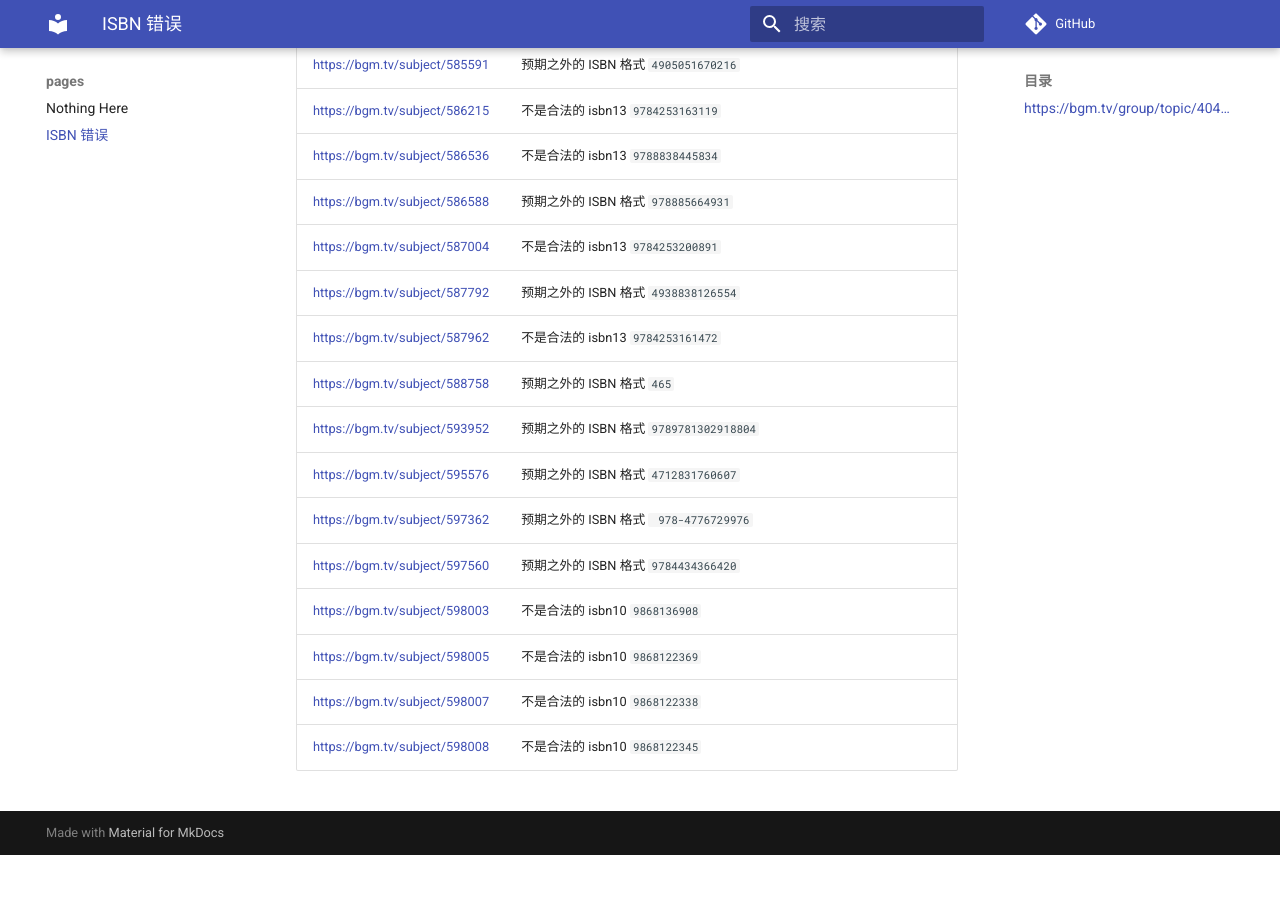
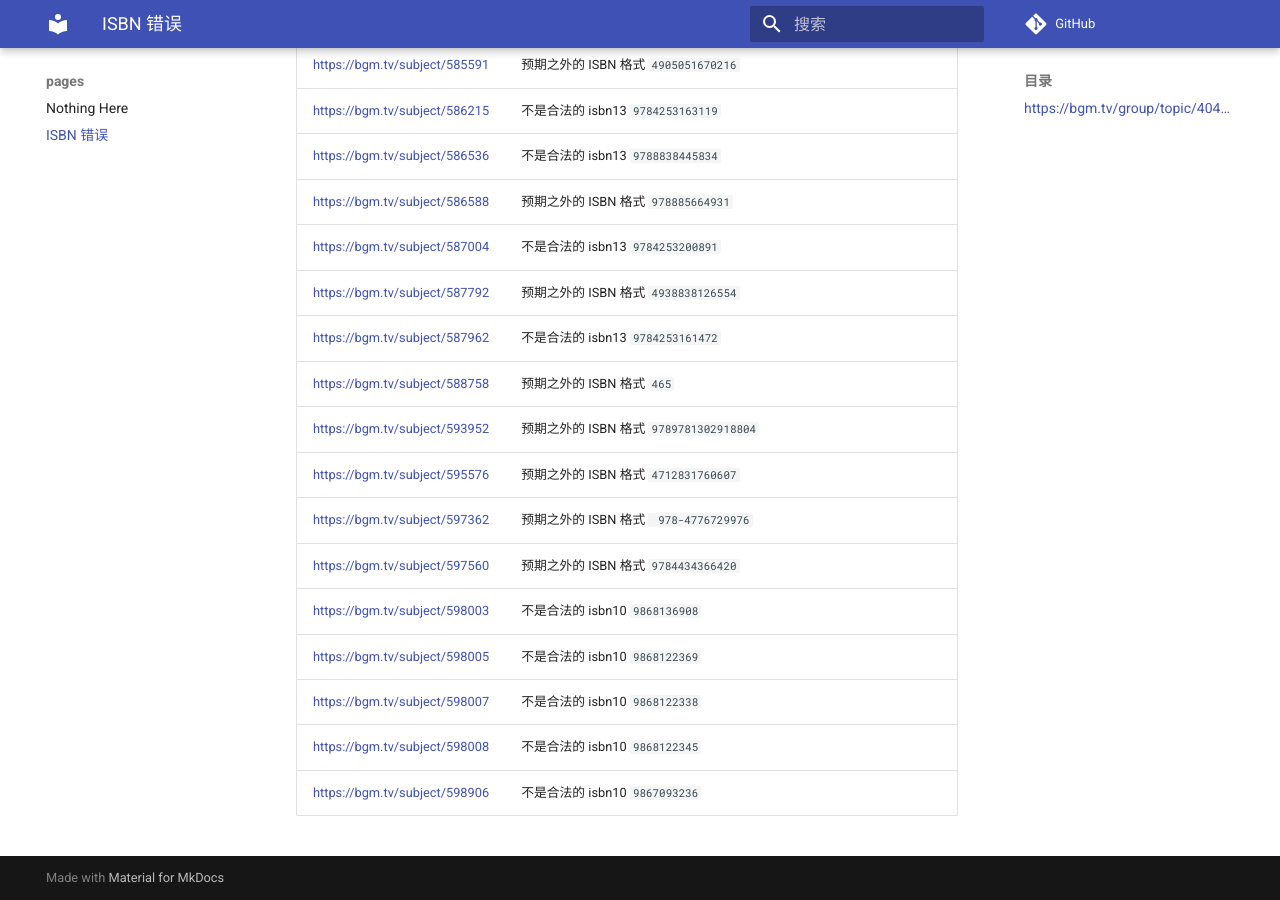
Before and after one commit to trim21/bangumi-pages, an MkDocs documentation site: the page built from docs/isbn.md, in a window 1280 px wide and 900 px high, scrolled down 9369 px. Built offline with MkDocs 1.6.1 and Material for MkDocs 9.7.7, drawn with Linux system fonts in a browser that asks for light colours; comment, search, counter and statistics services are not loaded; before the commit the page ends 10224 px from its top, so only the background shows below that; part of the change alters nothing that is shown.

Commit message:
update isbn.md

```diff
--- a/docs/isbn.md
+++ b/docs/isbn.md
@@ -1,7 +1,7 @@
 # ISBN 错误
 ## <https://bgm.tv/group/topic/404801>
 
-total 216
+total 217
 
 | url | error |
 | --- |  ---  |
@@ -221,3 +221,4 @@ total 216
 | <https://bgm.tv/subject/598005> | 不是合法的 isbn10 <code>9868122369</code> |
 | <https://bgm.tv/subject/598007> | 不是合法的 isbn10 <code>9868122338</code> |
 | <https://bgm.tv/subject/598008> | 不是合法的 isbn10 <code>9868122345</code> |
+| <https://bgm.tv/subject/598906> | 不是合法的 isbn10 <code>9867093236</code> |
```
